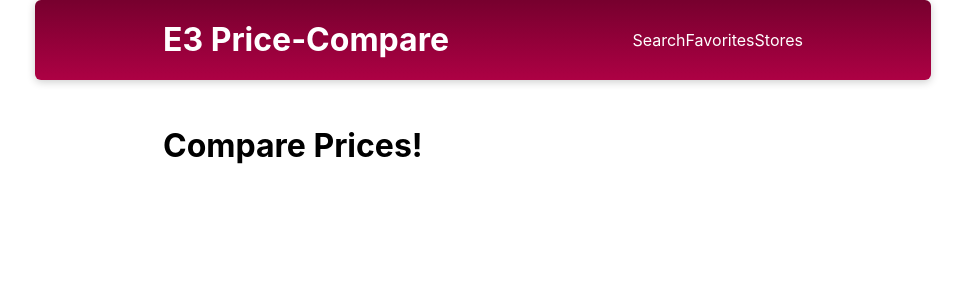
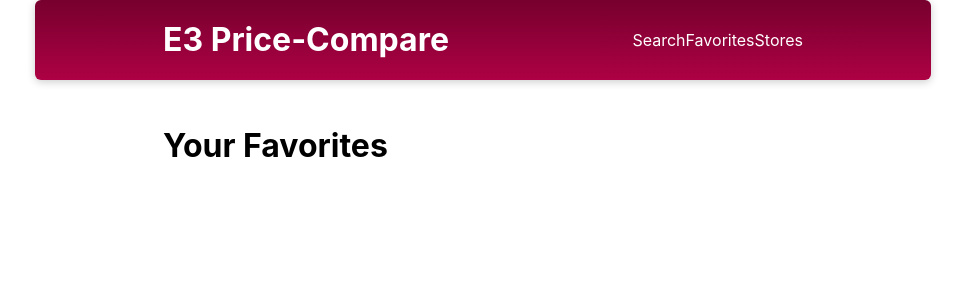
Before and after one commit to EduardoAcostaRoman/e3-price-compare, a React (Create React App) app: page /favorites in a window 1280 px wide. Shown: the top 300 px of the page, without its empty margins (157-1122 px from the left). Built offline with nearby package versions, Linux system fonts and the light colour scheme.

Commit message:
Add routes for main, favorites and stores pages

```diff
--- a/src/App.js
+++ b/src/App.js
@@ -1,17 +1,24 @@
-//import { Route, Switch } from 'react-router-dom';
+import { Route, Switch } from 'react-router-dom';
 import Layout from './Components/layout/Layout';
+import Favorites from './Pages/Favorites';
 
 import MainPage from './Pages/MainPage';
+import Stores from './Pages/Stores';
 
 function App() {
   return (
     <Layout>
-      <MainPage />
-      {/* <Switch>
-        <Route path='\' exact>
+      <Switch>
+        <Route path='/' exact>
           <MainPage />
         </Route>
-      </Switch> */}
+        <Route path='/favorites'>
+          <Favorites />
+        </Route>
+        <Route path='/stores'>
+          <Stores />
+        </Route>
+      </Switch>
     </Layout>
   );
 }
--- /dev/null
+++ b/src/Pages/Favorites.js
@@ -0,0 +1,9 @@
+const Favorites = () => {
+  return (
+    <section>
+      <h1>Your Favorites</h1>
+    </section>
+  );
+};
+
+export default Favorites;
--- /dev/null
+++ b/src/Pages/Stores.js
@@ -0,0 +1,9 @@
+const Stores = () => {
+  return (
+    <section>
+      <h1>Available Stores</h1>
+    </section>
+  );
+};
+
+export default Stores;
```
